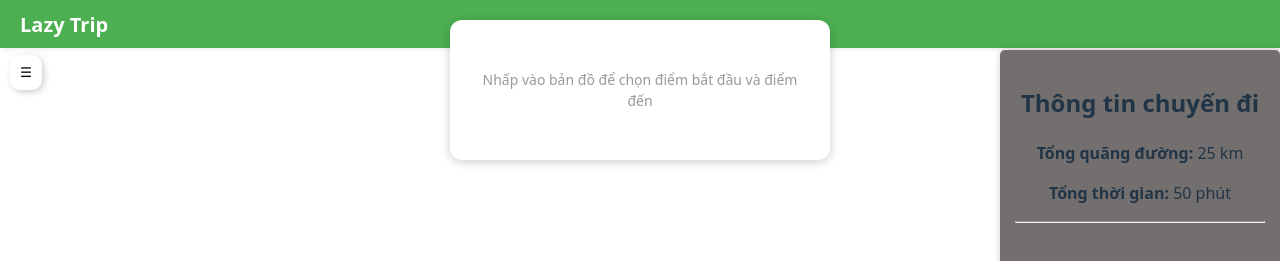
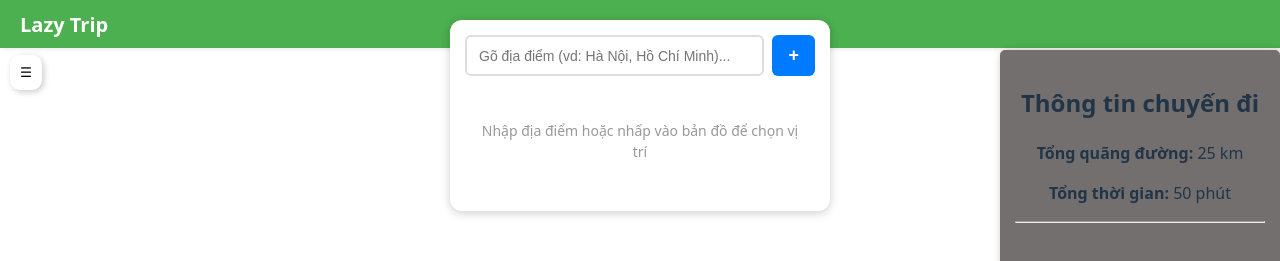
Before and after one commit to NguyenXuanPhuNXP/LazyTrip, a React (Vite) app: page / in a window 1280 px wide. Shown: the top 261 px of the page. Built offline with nearby package versions, Linux system fonts and the light colour scheme.

Commit message:
fix add new location

```diff
--- a/src/App.jsx
+++ b/src/App.jsx
@@ -11,7 +11,6 @@ import Map from './components/map.jsx'
 
 function App() {
   const [isOpen, setIsOpen] = useState(false);
-  const [location, setLocation] = useState('');
   const [waypoints, setWaypoints] = useState([]);
 
   const DEMO_Data = {
--- a/src/components/location_box.css
+++ b/src/components/location_box.css
@@ -12,17 +12,122 @@
     display: flex;
     flex-direction: column;
     gap: 10px;
+    max-height: 80vh;
+    overflow-y: auto;
+}
+
+.input-section {
+    display: flex;
+    gap: 8px;
+}
+
+.location-input {
+    flex: 1;
+    padding: 10px 12px;
+    border: 2px solid #ddd;
+    border-radius: 6px;
+    font-size: 14px;
+    transition: border-color 0.3s;
+}
+
+.location-input:focus {
+    outline: none;
+    border-color: #007bff;
+    box-shadow: 0 0 0 3px rgba(0, 123, 255, 0.1);
+}
+
+.location-input:disabled {
+    background-color: #f0f0f0;
+    cursor: not-allowed;
+}
+
+.btn-add {
+    padding: 10px 16px;
+    background-color: #007bff;
+    color: white;
+    border: none;
+    border-radius: 6px;
+    cursor: pointer;
+    font-size: 18px;
+    font-weight: bold;
+    transition: background-color 0.3s;
+}
+
+.btn-add:hover:not(:disabled) {
+    background-color: #0056b3;
+}
+
+.btn-add:disabled {
+    background-color: #ccc;
+    cursor: not-allowed;
+}
+
+.locations-list {
+    display: flex;
+    flex-direction: column;
+    gap: 8px;
 }
 
 .location-item {
     display: flex;
     align-items: center;
-    gap: 10px;
+    gap: 8px;
+    padding: 8px;
+    background-color: #f9f9f9;
+    border-radius: 6px;
+    transition: background-color 0.3s;
+}
+
+.location-item:hover {
+    background-color: #f0f0f0;
 }
 
 .start-icon, .point-icon {
     font-size: 18px;
     min-width: 25px;
+    text-align: center;
+}
+
+.inp_location {
+    flex: 1;
+    padding: 8px 10px;
+    border: 1px solid #ddd;
+    border-radius: 4px;
+    font-size: 13px;
+    background-color: white;
+}
+
+.btn-delete {
+    padding: 6px 10px;
+    background-color: #ff4444;
+    color: white;
+    border: none;
+    border-radius: 4px;
+    cursor: pointer;
+    font-size: 16px;
+    transition: background-color 0.3s;
+    min-width: 32px;
+}
+
+.btn-delete:hover {
+    background-color: #cc0000;
+}
+
+.btn-clear-all {
+    padding: 10px 16px;
+    background-color: #6c757d;
+    color: white;
+    border: none;
+    border-radius: 6px;
+    cursor: pointer;
+    font-size: 14px;
+    transition: background-color 0.3s;
+    width: 100%;
+    margin-top: 8px;
+}
+
+.btn-clear-all:hover {
+    background-color: #5a6268;
 }
 
 .location-empty {
--- a/src/components/location_box.jsx
+++ b/src/components/location_box.jsx
@@ -1,10 +1,12 @@
 import { useState, useEffect } from "react";
 import InpLocation from "./inp_location.jsx";
 import "./location_box.css";
-import { getAddressFromCoords } from "../services/routeService";
+import { getAddressFromCoords, getCoordsFromAddress } from "../services/routeService";
 
-function LocationBox({ waypoints = [] }) {
+function LocationBox({ waypoints = [], setWaypoints }) {
   const [locations, setLocations] = useState([]);
+  const [inputValue, setInputValue] = useState("");
+  const [loading, setLoading] = useState(false);
 
   // Cập nhật locations khi waypoints từ map thay đổi
   useEffect(() => {
@@ -21,14 +23,81 @@ function LocationBox({ waypoints = [] }) {
 
     if (waypoints.length > 0) {
       updateLocations();
+    } else {
+      setLocations([]);
     }
   }, [waypoints]);
 
+  // Xóa một địa điểm
+  const handleDeleteLocation = (index) => {
+    const newWaypoints = waypoints.filter((_, i) => i !== index);
+    setWaypoints(newWaypoints);
+  };
+
+  // Xóa tất cả địa điểm
+  const handleClearAll = () => {
+    setWaypoints([]);
+    setInputValue("");
+  };
+
+  // Thêm địa điểm bằng cách gõ địa chỉ
+  const handleAddLocation = async () => {
+    if (!inputValue.trim()) {
+      alert("Vui lòng nhập địa điểm");
+      return;
+    }
+
+    setLoading(true);
+    try {
+      const coords = await getCoordsFromAddress(inputValue);
+
+      if (coords) {
+        setWaypoints([...waypoints, { lat: coords.lat, lng: coords.lng }]);
+        setInputValue("");
+      } else {
+        alert("Không tìm thấy địa điểm. Vui lòng thử lại.");
+      }
+    } catch (error) {
+      alert("Lỗi: " + error.message);
+    } finally {
+      setLoading(false);
+    }
+  };
+
+  // Nhấn Enter để thêm
+  const handleKeyPress = (e) => {
+    if (e.key === "Enter") {
+      handleAddLocation();
+    }
+  };
+
   return (
     <div className="location-box">
+      {/* Input nhập địa điểm */}
+      <div className="input-section">
+        <input
+          type="text"
+          value={inputValue}
+          onChange={(e) => setInputValue(e.target.value)}
+          onKeyPress={handleKeyPress}
+          placeholder="Gõ địa điểm (vd: Hà Nội, Hồ Chí Minh)..."
+          className="location-input"
+          disabled={loading}
+        />
+        <button
+          onClick={handleAddLocation}
+          className="btn-add"
+          disabled={loading}
+        >
+          {loading ? "..." : "+"}
+        </button>
+      </div>
+
       {/* Hiển thị tất cả waypoints từ map */}
       {locations.length > 0 ? (
-        locations.map((loc, index) => (
+        <>
+          <div className="locations-list">
+            {locations.map((loc, index) => (
               <div key={index} className="location-item">
                 <span className={index === 0 ? "start-icon" : "point-icon"}>
                   {index === 0 ? "🟢" : `📍`}
@@ -40,11 +109,23 @@ function LocationBox({ waypoints = [] }) {
                   className={`inp_location ${index === 0 ? "start" : ""}`}
                   placeholder={index === 0 ? "Điểm bắt đầu" : `Điểm ${index}`}
                 />
+                <button
+                  onClick={() => handleDeleteLocation(index)}
+                  className="btn-delete"
+                  title="Xóa điểm này"
+                >
+                  ✕
+                </button>
               </div>
-        ))
+            ))}
+          </div>
+          <button onClick={handleClearAll} className="btn-clear-all">
+            Xóa tất cả
+          </button>
+        </>
       ) : (
         <div className="location-empty">
-          <p>Nhấp vào bản đồ để chọn điểm bắt đầu và điểm đến</p>
+          <p>Nhập địa điểm hoặc nhấp vào bản đồ để chọn vị trí</p>
         </div>
       )}
     </div>
```
Lines whose indentation alone changed are shown as unchanged.
